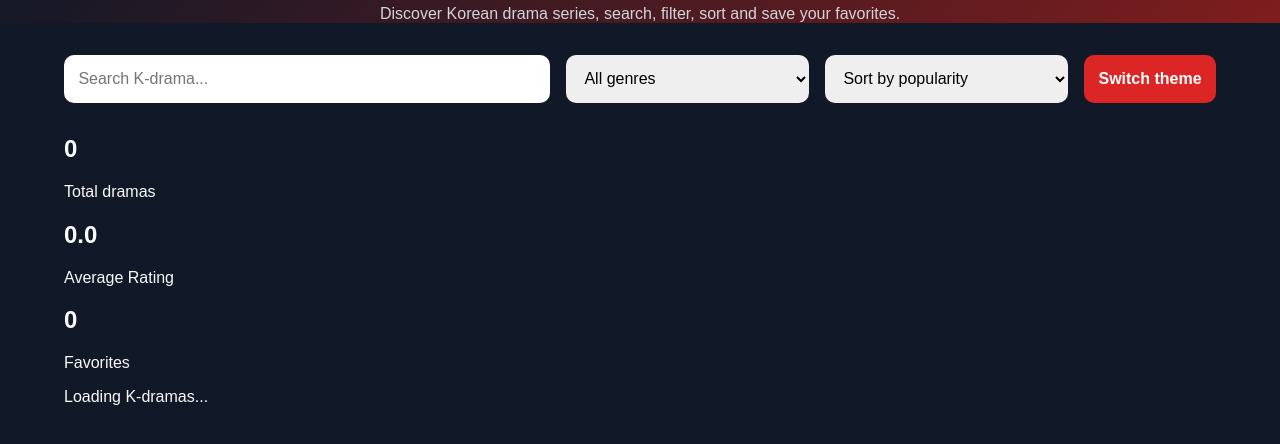
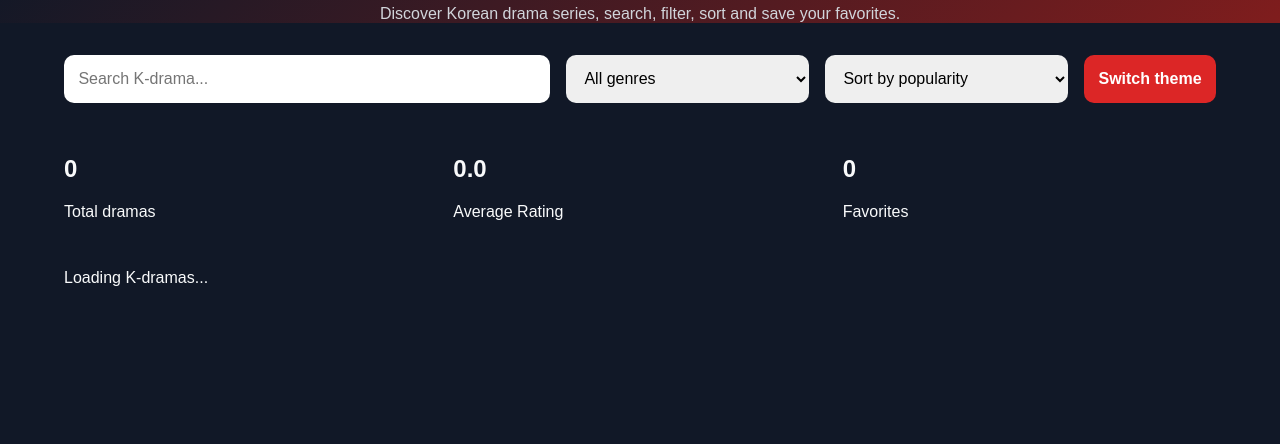
Before and after one commit to Iman-nami/k-drama-explorer, a website built with Vite: page index.html in a window 1280 px wide. Shown: the part 48-492 px from the top of the page. Built offline with nearby package versions, Linux system fonts and the light colour scheme.

Commit message:
Add stats grid layout

```diff
--- a/src/style.css
+++ b/src/style.css
@@ -54,3 +54,10 @@ button {
   color: white;
   font-weight: bold;
 }
+
+.stats {
+  display: grid;
+  grid-template-columns: repeat(3, 1fr);
+  gap: 1rem;
+  margin-bottom: 2rem;
+}
```
